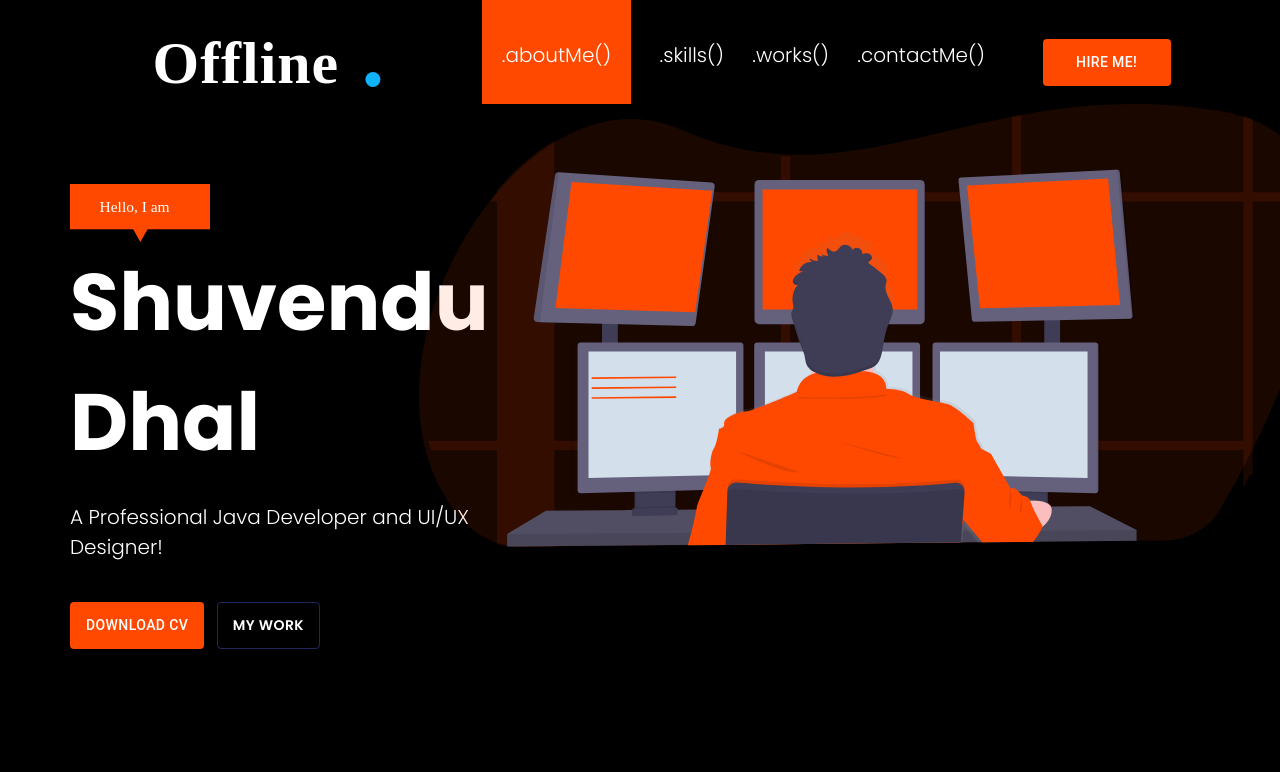
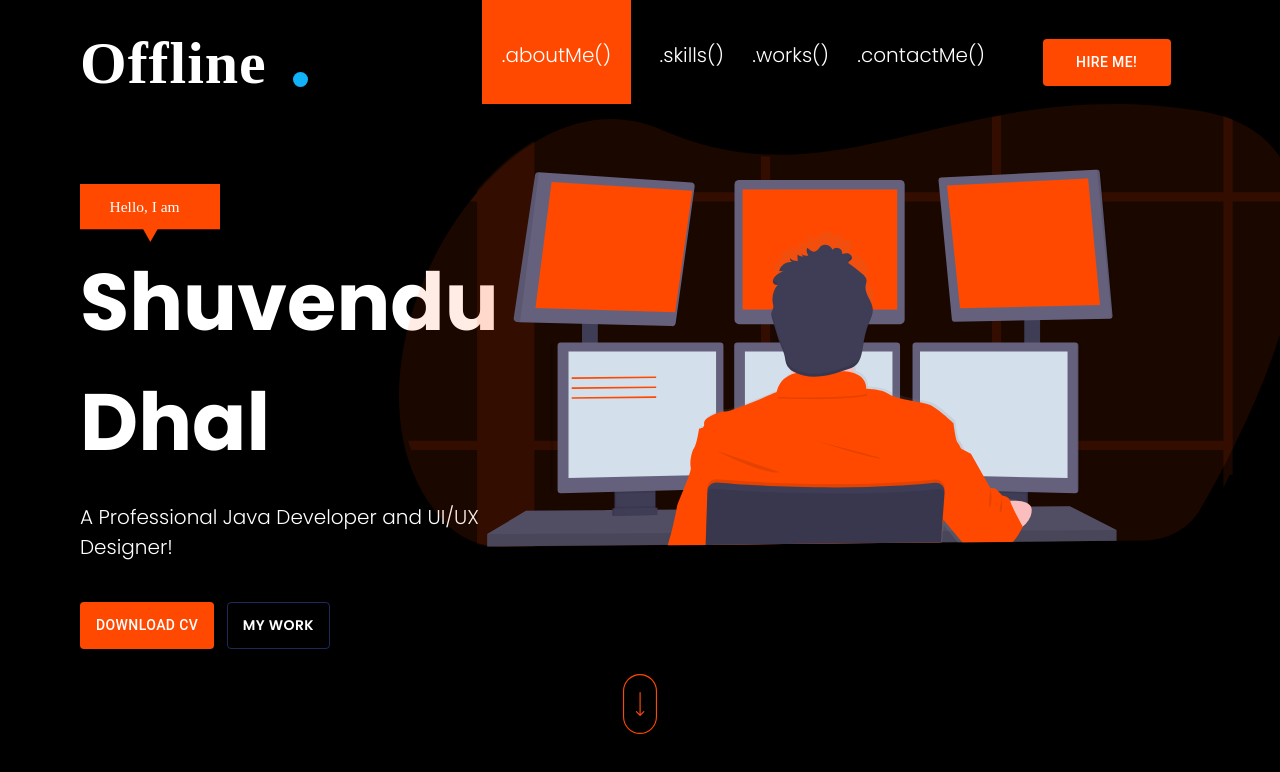
Before and after one commit to shuvenduoffline/portfolio, a React (Create React App) app: page / in a window 1280 px wide. Shown: the top 772 px of the page. Built offline with nearby package versions, Linux system fonts and the light colour scheme.

Commit message:
home_page_done

```diff
--- a/src/App.css
+++ b/src/App.css
@@ -1,12 +1,15 @@
 .App {
   text-align: center;
   box-sizing: border-box;
+
 }
 
 .App-logo {
   height: 40vmin;
   pointer-events: none;
 }
+
+
 
 @media (prefers-reduced-motion: no-preference) {
   .App-logo {
--- a/src/App.js
+++ b/src/App.js
@@ -1,10 +1,12 @@
 import './App.css';
 import Home from './Pages/Home'
+import Skills from './Pages/Skills'
 
 function App() {
   return (
     <div className="App">
       <Home />
+      {/* <Skills /> */}
     </div>
   );
 }
--- a/src/Pages/Home.js
+++ b/src/Pages/Home.js
@@ -10,15 +10,20 @@ import Button from '@material-ui/core/Button';
 
 const useStyles = makeStyles({
     root: {
-         minHeight : '100vh',
+
+        height : '100vh',
         backgroundColor: '#000000'
     },
     logoImage : {
-        width: 228,
+        width: 220,
         height: 84,
         flex: 2,
+        display: 'flex',
+        alignItems: 'flex-start',
+        paddingRight: 0
     },
     navigations : {
+
         display: 'flex',
         flexDirection: 'row',
         paddingLeft: 80,
@@ -27,9 +32,11 @@ const useStyles = makeStyles({
         flex: 6
     },
     navItem : {
+
         fontFamily: 'Poppins',
         color: 'white',
-        fontSize: 20
+        fontSize: 20,
+        cursor: 'pointer'
     },
     menus : {
         display: 'flex',
@@ -38,6 +45,7 @@ const useStyles = makeStyles({
         flex: 3
     },
     hireme : {
+
         display: 'flex',
         flex: 1,
         justifyContent: 'center',
@@ -55,11 +63,12 @@ const useStyles = makeStyles({
         marginTop: -20,
         paddingTop: 20
     },
-    body:{
+    bodyDIV:{
 
         display: 'flex',
         flexDirection: 'row',
-        flex: 2
+        flex: 2,
+        maxHeight: '70%'
     },
     myname :{
 
@@ -67,20 +76,22 @@ const useStyles = makeStyles({
         display: 'flex',
         justifyContent: 'flex-start',
         flexDirection: 'column',
-        marginLeft: 70,
-        marginRight: -70,
+        marginLeft: 80,
+        marginRight: -100,
         marginTop: 80,
-        marginBottom: 80,
+        marginBottom: 80
     },
     homeImage : {
 
        flex: 1
     },
     imageCompter : {
+
         maxWidth: 900,
         maxHeight: 500
     },
     myNameWr: {
+
         textAlign: 'left',
         fontFamily: 'Poppins',
         color: 'white',
@@ -103,20 +114,36 @@ const useStyles = makeStyles({
         textAlign: 'left'
     },
     homeButtons : {
+
             display: 'flex',
             flexDirection: 'row',
             justifyContent: 'space-between',
             maxWidth: 250
     },
     downloadCV :{
+
         minWidth: 128,
         minHeight: 47,
         background:'#FF4900',
     },
     mywork : {
+
         fontFamily: 'Poppins',
         color: 'white',
         fontWeight: 600
+    },
+    downLogo : {
+
+        maxHeight: 80,
+        marginTop: 10
+    },
+    downLogoSVG : {
+
+        maxHeight : 60,
+        maxWidth: 50
+    },
+    mLogoImg : {
+
     }
   });
 
@@ -125,9 +152,12 @@ const Home = () => {
     const classes = useStyles();
 
     return (
-        <div className={classes.root}>
+        <div className={classes.root} id="home">
             <div className={classes.navigations}>
-                <img src={Logo} className={classes.logoImage}/>
+                <div  className={classes.logoImage}>
+                    <img src={Logo} className={classes.mLogoImg}/>
+                </div>
+
 
                 <div className={classes.menus}>
                     <div className={classes.highLighted}>
@@ -145,7 +175,9 @@ const Home = () => {
                     </Button>
                 </div>
             </div>
-            <div className={classes.body}>
+
+            <div className={classes.bodyDIV}>
+
                 <div className={classes.myname}>
                     <img src={HiSVG} className={classes.hisvg}></img>
                     <h1 className={classes.myNameWr}>Shuvendu Dhal</h1>
@@ -161,10 +193,15 @@ const Home = () => {
                         </Button>
                     </div>
                 </div>
+
                 <div className={classes.homeImage}>
                     <img className={classes.imageCompter} src={ComputerSVG}/>
                 </div>
             </div>
+
+            <div className={classes.downLogo}>
+                    <img src={DownSVG} className={classes.downLogoSVG}/>
+                </div>
         </div>
     );
 }
--- /dev/null
+++ b/src/Pages/Skills.js
@@ -0,0 +1,26 @@
+import React from 'react';
+import Logo from '../assets/logo.svg';
+import HiSVG from '../assets/hello.svg';
+import ComputerSVG from '../assets/computer.svg';
+import DownSVG from '../assets/downarrow.svg';
+import { makeStyles } from '@material-ui/core/styles';
+
+
+const useStyles = makeStyles({
+    root: {
+         minHeight : '100vh',
+         backgroundColor: '#000000'
+    }
+  });
+
+const Skills = () => {
+    const classes = useStyles();
+
+    return (
+         <div className={classes.root} id="skills">
+             Skills
+        </div>
+    );
+}
+
+export default Skills;
```
